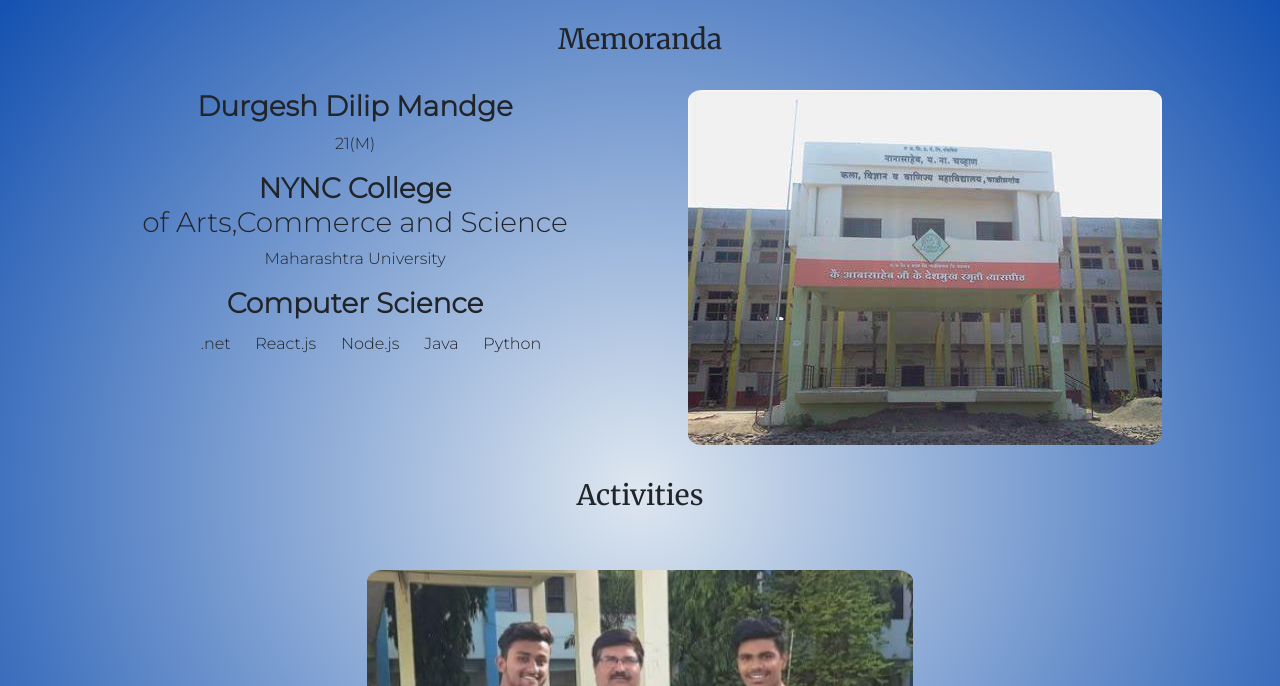
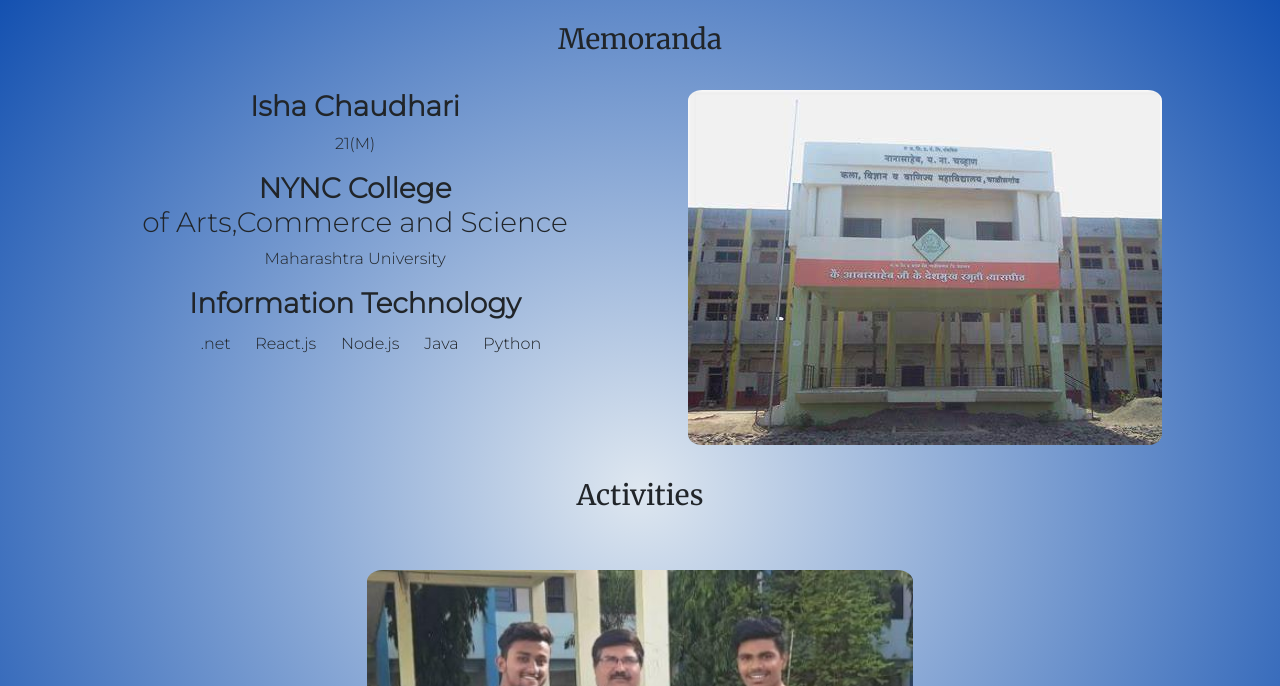
Before and after one commit to DurgeshMandge/Academics, a plain HTML site: page index.html in a window 1280 px wide. Shown: the part 114-800 px from the top of the page. Drawn offline with nearby package versions, Linux system fonts and the light colour scheme; a web font is replaced by a local one.

Commit message:
Update index.html

```diff
--- a/index.html
+++ b/index.html
@@ -36,7 +36,7 @@
             <div class="description col-lg-6 col-md-12 ">
 
               <div class="personalInfo" id="me">
-                <h3 class="name"><strong>Durgesh Dilip Mandge</strong></h3>
+                <h3 class="name"><strong>Isha Chaudhari</strong></h3>
                 <p class="persInfo">21(M)</p>
               </div>
 
@@ -46,7 +46,7 @@
               </div>
 
               <div class="courseInfo" id="courses">
-                  <h3 class="courseInfoHead"><strong>Computer Science</strong></h3>
+                  <h3 class="courseInfoHead"><strong>Information Technology</strong></h3>
                   <ul>
                     <li class="skill">.net</li>
                     <li class="skill">React.js</li>
```
